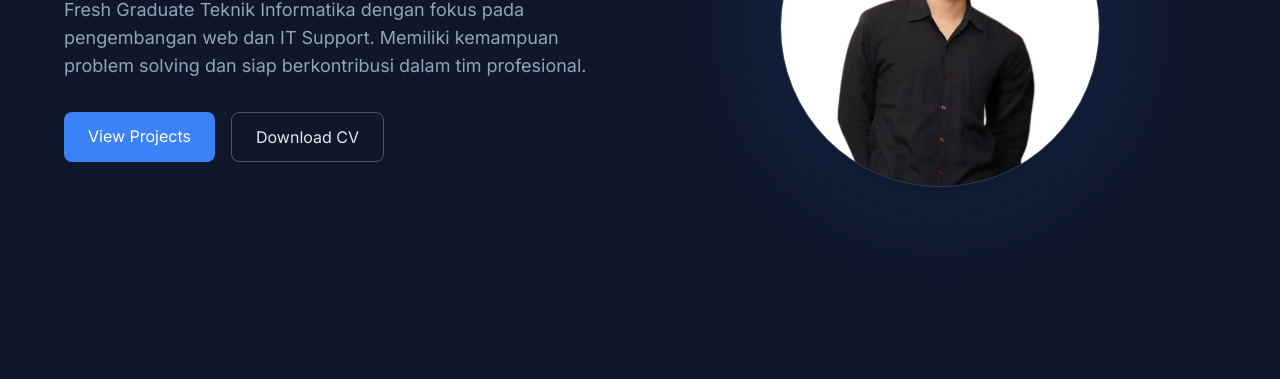
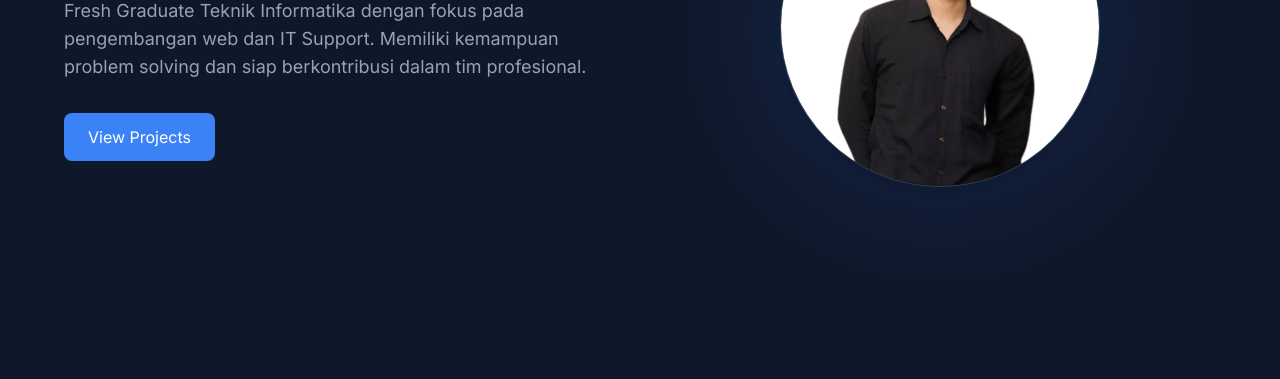
Before and after one commit to Miracle039/Second-Website-Profile, a plain HTML site: page index.html in a window 1280 px wide. Shown: the part 421-800 px from the top of the page. Drawn offline with nearby package versions, Linux system fonts and the light colour scheme.

Commit message:
Update index.html

```diff
--- a/index.html
+++ b/index.html
@@ -78,10 +78,6 @@
           View Projects
         </a>
 
-        <a href="CV.pdf" download="Muhammad-Nur-Ichsan-CV.pdf"
-           class="px-6 py-3 border border-slate-600 rounded-lg hover:border-accent hover:text-accent transition">
-          Download CV
-        </a>
       </div>
     </div>
 
```
